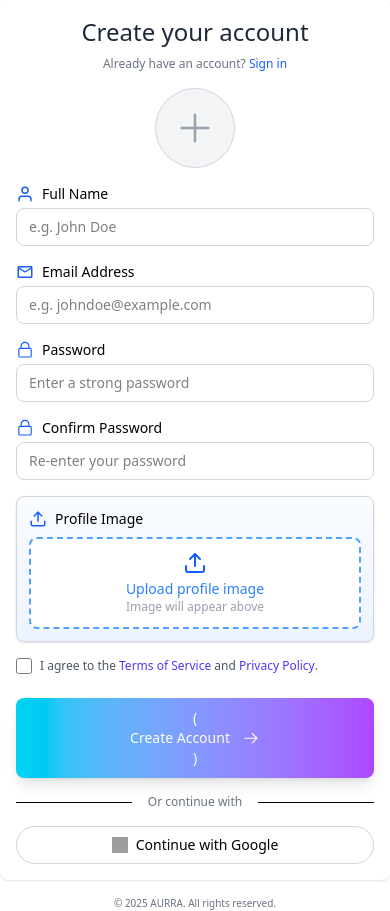
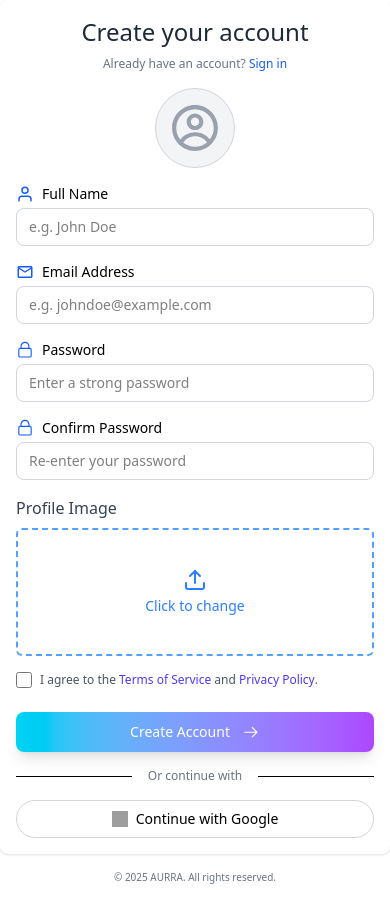
Before and after one commit to BallaGanesh/Robo-Aurra, a React (Vite) app: page / in a window 390 px wide. After the commit the page ends 885 px from the top, so only its background shows below. Built offline with nearby package versions, Linux system fonts and the light colour scheme; grey boxes are pictures that could not be loaded.

Commit message:
added sucd

```diff
--- a/src/component/register/Register.jsx
+++ b/src/component/register/Register.jsx
@@ -1,4 +1,4 @@
-import React, { use, useState } from "react";
+import React, { use, useRef, useState } from "react";
 import { useDispatch, useSelector } from "react-redux";
 
 import toast from "react-hot-toast";
@@ -10,11 +10,31 @@ import { MdOutlineEmail } from "react-icons/md";
 import { GoLock } from "react-icons/go";
 import { GoArrowRight } from "react-icons/go";
 import { LuUpload } from "react-icons/lu";
+import { CgProfile } from "react-icons/cg";
+import { LuX } from "react-icons/lu";
 
 const Register = () => {
   let nagivate = useNavigate();
   const dispatch = useDispatch();
   const [errorMessage, setErrorMessage] = useState("");
+  const [profileImage, setProfileImage] = useState(null);
+  const fileInputRef = useRef(null);
+
+  const handleBoxClick = () => {
+    fileInputRef.current.click();
+  };
+
+  const handleFileChange = (event) => {
+    const file = event.target.files[0];
+    if (file) {
+      setProfileImage(URL.createObjectURL(file));
+    }
+  };
+
+  const handleRemoveImage = () => {
+    setProfileImage(null);
+    fileInputRef.current.value = "";
+  };
 
   const [formData, setFormData] = useState({
     fullName: "",
@@ -56,7 +76,6 @@ const Register = () => {
       return;
     }
 
-
     toast.success("Registration successful! Please log in.");
     console.log(formData);
 
@@ -69,9 +88,9 @@ const Register = () => {
         <div className="absolute top-0 left-0 w-full h-full bg-linear-to-br from-cyan-400/10 to-purple-500/10 backdrop-blur-sm"></div>
         <div className="relative z-10 flex flex-col justify-center items-center h-full p-5">
           <img
-            src="/4575caffe972bdbd2209c4926317bbc8c6b180e0-removebg-preview.png"
+            src="logo.png"
             alt="Logo"
-            className="w-32 h-32 sm:w-48 sm:h-48 md:w-64 md:h-64 lg:w-80 lg:h-80 object-contain mx-auto"
+            className="w-35 h-35 sm:w-48 sm:h-48 md:w-64 md:h-64 lg:w-100 lg:h-100 object-contain mx-auto"
           />
           <h1 className="text-3xl sm:text-4xl md:text-5xl font-light text-white mb-4 transition-all duration-300">
             Welcome To Our Platform
@@ -102,7 +121,7 @@ const Register = () => {
             </Link>
           </p>
 
-          <div className="flex justify-center mb-4">
+          {/* <div className="flex justify-center mb-4">
             <div className="relative w-20 h-20 rounded-full bg-gray-100 flex items-center justify-center overflow-hidden border border-gray-300">
               {preview ? (
                 <img
@@ -113,18 +132,37 @@ const Register = () => {
               ) : (
                 <svg
                   xmlns="http://www.w3.org/2000/svg"
-                  className="w-10 h-10 text-gray-400"
+
+                  className="w-10 h-10 text-gray-400 "
                   fill="none"
                   viewBox="0 0 24 24"
                   stroke="currentColor"
-                >
-                  <path
+                > */}
+
+          {/* <CgProfile className="h-7 w-7 "/> */}
+
+          {/* <path
                     strokeLinecap="round"
                     strokeLinejoin="round"
                     strokeWidth={1.5}
                     d="M12 4v16m8-8H4"
+                  /> */}
+          {/* </svg>
+              )}
+            </div>
+          </div> */}
+
+          {/* @trial */}
+          <div className="flex justify-center mb-4">
+            <div className="relative w-20 h-20 rounded-full bg-gray-100 flex items-center justify-center overflow-hidden border border-gray-300">
+              {preview ? (
+                <img
+                  src={preview}
+                  alt="Preview"
+                  className="object-cover w-full h-full"
                 />
-                </svg>
+              ) : (
+                <CgProfile className="text-gray-400" size={50} />
                 )}
             </div>
           </div>
@@ -217,30 +255,48 @@ const Register = () => {
               />
             </div>
 
-            <div className="w-full max-w-sm mx-auto">
-              <div className="bg-linear-to-b from-[#f9fbff] to-[#edf3ff] rounded-lg sm:rounded-2xl border border-gray-300 shadow-sm p-3 sm:p-4">
-                <label className="flex gap-2 text-sm sm:text-base mb-2 justify-start items-center">
-                  <span className="text-[#155DFC] text-lg sm:text-xl">
-                    <LuUpload />
-                  </span>
+             <div className="w-full max-w-md mx-auto">
+      <label className="block text-gray-700 font-medium mb-2">
         Profile Image
       </label>
-                <div className="flex flex-col items-center justify-center border-2 border-dashed border-blue-400 bg-white rounded-lg sm:rounded-xl py-3 sm:py-4 px-2 cursor-pointer hover:bg-blue-50 transition-all duration-300">
-                  <span className="text-[#155DFC] text-2xl sm:text-3xl">
-                    <LuUpload />
-                  </span>
-                  <p className="text-blue-500 font-medium text-sm sm:text-base mt-1">
-                    Upload profile image
-                  </p>
-                  <p className="text-gray-400 text-xs sm:text-sm">
-                    Image will appear above
-                  </p>
-                </div>
-              </div>
+
+      <div className="flex gap-4 items-center">
+        {/* Upload Box */}
+        <div
+          onClick={handleBoxClick}
+          className="flex flex-col justify-center items-center border-2 border-dashed border-blue-400 bg-white rounded-md w-90 h-32 cursor-pointer hover:bg-blue-50 transition-all duration-300"
+        >
+          <LuUpload className="text-blue-500 text-2xl mb-1" />
+          <p className="text-blue-500 text-sm font-medium">Click to change</p>
         </div>
 
+        {/* Image Preview */}
+        {profileImage && (
+          <div className="relative inline-block ">
+  <img
+    src={profileImage}
+    alt="Uploaded"
+    className="w-32 h-32 object-cover rounded-md border"
+  />
+            <button
+              onClick={handleRemoveImage}
+              className="absolute -top-2 -right-2 bg-red-500 text-white rounded-full p-1 hover:bg-red-600"
+            >
+              <LuX size={18} />
+            </button>
+          </div>
+        )}
+      </div>
 
-
+      {/* Hidden File Input */}
+      <input
+        type="file"
+        accept="image/*"
+        ref={fileInputRef}
+        onChange={handleFileChange}
+        className="hidden"
+      />
+    </div>
           </div>
 
           <div className="flex items-center mt-4">
@@ -270,17 +326,15 @@ const Register = () => {
 
           <button
             type="submit"
-
             className={`w-full relative overflow-hidden bg-linear-to-r from-cyan-400 to-purple-500 text-white py-2.5 sm:py-3 mt-6 rounded-lg
               transition-all duration-300 ease-in-out transform text-sm sm:text-base font-medium
               hover:scale-[1.02] hover:from-purple-500 hover:to-cyan-400 active:scale-95 focus:outline-none shadow-lg`}
           >
-          (
             <span className="relative z-10 flex justify-center gap-3 items-center">
               <span>Create Account</span>
               <GoArrowRight className="text-lg sm:text-xl" />
             </span>
-            )
+
             <span className="absolute inset-0 bg-white opacity-0 hover:opacity-10 transition-opacity"></span>
           </button>
 
```
Also changed, not shown: public/logo.png (added), 1 other file (tests, documents, lock files or other folders). Lines whose indentation alone changed are shown as unchanged.
